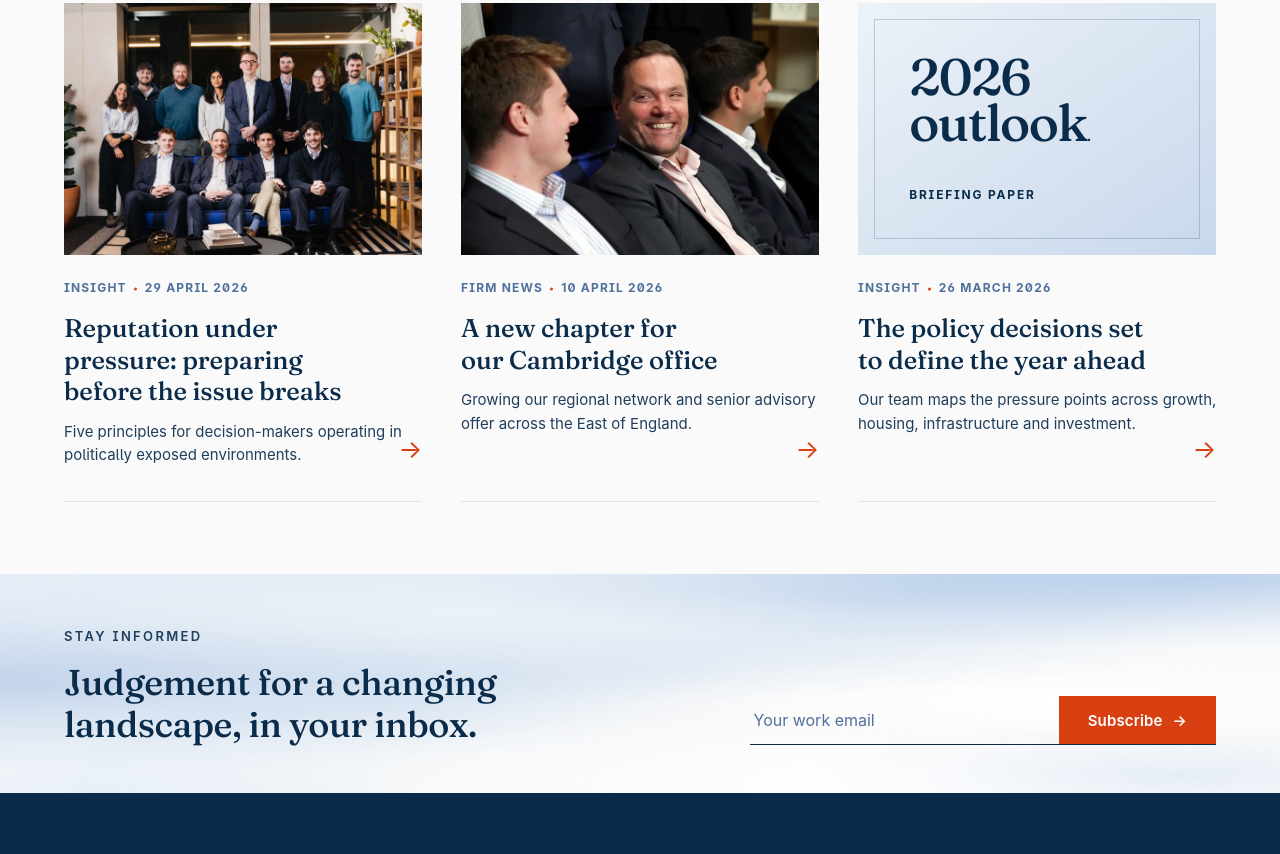
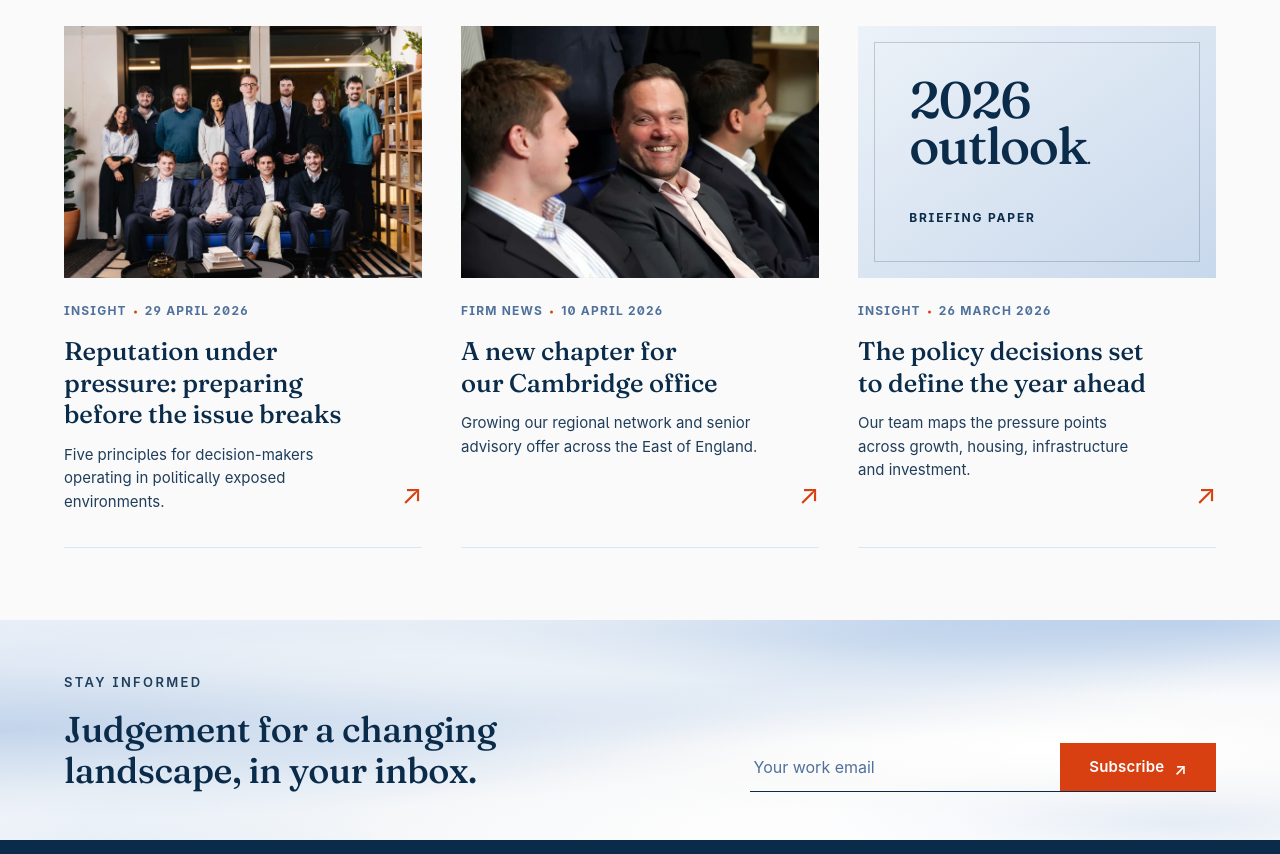
Before and after one commit to studiobaobab/lowick-hedry-v1, a plain HTML site: page news.html in a window 1280 px wide. Shown: the part 1916-2770 px from the top of the page. Drawn offline with Linux system fonts and the light colour scheme; a web font is replaced by a local one.

Commit message:
update arrows and radii

```diff
--- a/css/lowick-hedry.css
+++ b/css/lowick-hedry.css
@@ -205,7 +205,7 @@
 }
 .btn:active { transform: scale(0.99); }
 .btn .arrow { transition: transform var(--dur-base) var(--ease-out); }
-.btn:hover .arrow { transform: translateX(3px); }
+.btn:hover .arrow { transform: translate(3px, -3px); }
 
 .btn-signal  { background: var(--signal); color: #fff; }
 .btn-signal:hover { background: var(--signal-deep); }
@@ -243,7 +243,7 @@
   font-weight: 500;
   letter-spacing: 0.02em;
   padding: 5px 13px;
-  border-radius: var(--r-tag);
+  border-radius: var(--r-card);
   background: var(--whisper-20);
   color: var(--anchor);
   display: inline-block;
@@ -1542,9 +1542,14 @@
 .news-card[hidden] { display: none; }
 .news-card-media { display: block; aspect-ratio: 1.42 / 1; margin-bottom: 24px; overflow: hidden; background: var(--anchor); }
 .news-card h3 { font-size: clamp(22px, 2vw, 29px); margin: 15px 38px 12px 0; }
-.news-card > p { color: var(--ink-soft); font-size: var(--fs-body-sm); margin-bottom: 0; }
+.news-card > p {
+  color: var(--ink-soft);
+  font-size: var(--fs-body-sm);
+  margin-bottom: 0;
+  padding-right: 58px;
+}
 .card-arrow { position: absolute; right: 0; bottom: 32px; color: var(--signal); text-decoration: none; font-size: 25px; transition: transform var(--dur-base) var(--ease-out); }
-.news-card:hover .card-arrow { transform: translateX(4px); }
+.news-card:hover .card-arrow { transform: translate(4px, -4px); }
 .graphic-media {
   position: relative;
   padding: clamp(28px, 4vw, 52px);
@@ -1642,3 +1647,33 @@
   .article-body blockquote { margin-inline: 0; padding-left: 22px; }
   .related-head { align-items: flex-start; flex-direction: column; }
 }
+
+/* Diagonal action arrows — the shared 45-degree brand gesture. */
+.arrow,
+.link-arrow > span[aria-hidden="true"],
+.card-arrow > span[aria-hidden="true"],
+.article-back > span[aria-hidden="true"] {
+  display: inline-block;
+  font-size: 0;
+  line-height: 1;
+}
+.arrow::after,
+.link-arrow > span[aria-hidden="true"]::after,
+.card-arrow > span[aria-hidden="true"]::after {
+  content: "\2197";
+  display: inline-block;
+  font-size: 1rem;
+  line-height: 1;
+}
+.arrow::after,
+.link-arrow > span[aria-hidden="true"]::after,
+.article-back > span[aria-hidden="true"]::after {
+  transform: translateY(2px);
+}
+.card-arrow > span[aria-hidden="true"]::after { font-size: 27px; }
+.article-back > span[aria-hidden="true"]::after {
+  content: "\2196";
+  display: inline-block;
+  font-size: 1rem;
+  line-height: 1;
+}
```
